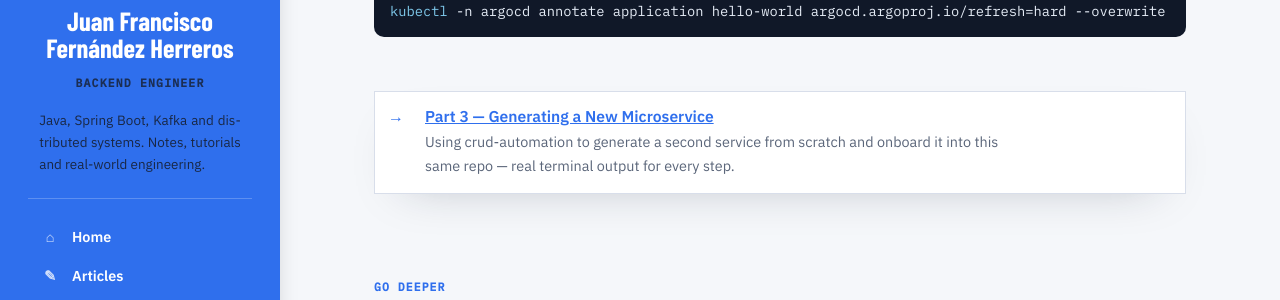
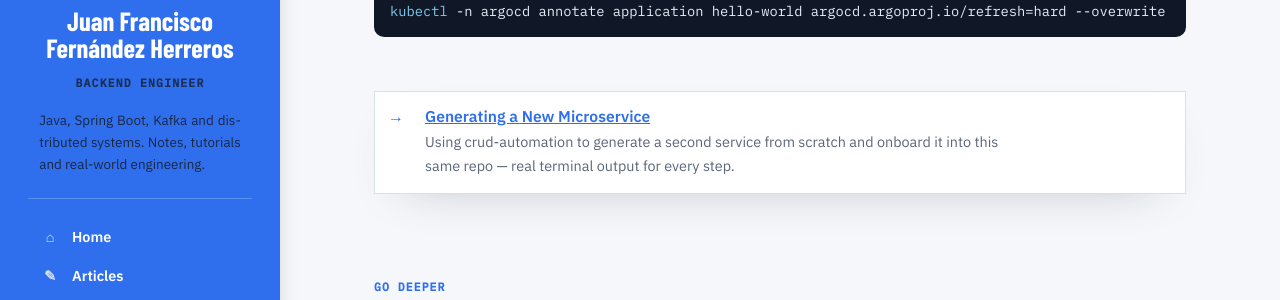
Before and after one commit to juanfranciscofernandezherreros/juanfranciscofernandezherreros.github.io, a Jekyll site: the page built from _posts/2026-08-23-part-2-gitops-config.html, in a window 1280 px wide and 900 px high, scrolled down 3246 px. Shown: the part 154-454 px from the top of the window. Built offline with Jekyll 4.4.1, drawn with Linux system fonts in a browser that asks for light colours.

Commit message:
Remove remaining numbered course label

```diff
--- a/_posts/2026-08-23-part-2-gitops-config.html
+++ b/_posts/2026-08-23-part-2-gitops-config.html
@@ -285,7 +285,7 @@ reading_minutes: 4
       <div class="next-item">
         <span class="mark">→</span>
         <div>
-          <h4><a href="../../part-3/crud-automation/">Part 3 — Generating a New Microservice</a></h4>
+          <h4><a href="../../part-3/crud-automation/">Generating a New Microservice</a></h4>
           <p>Using crud-automation to generate a second service from scratch and onboard it into this same repo — real terminal output for every step.</p>
         </div>
       </div>
```
